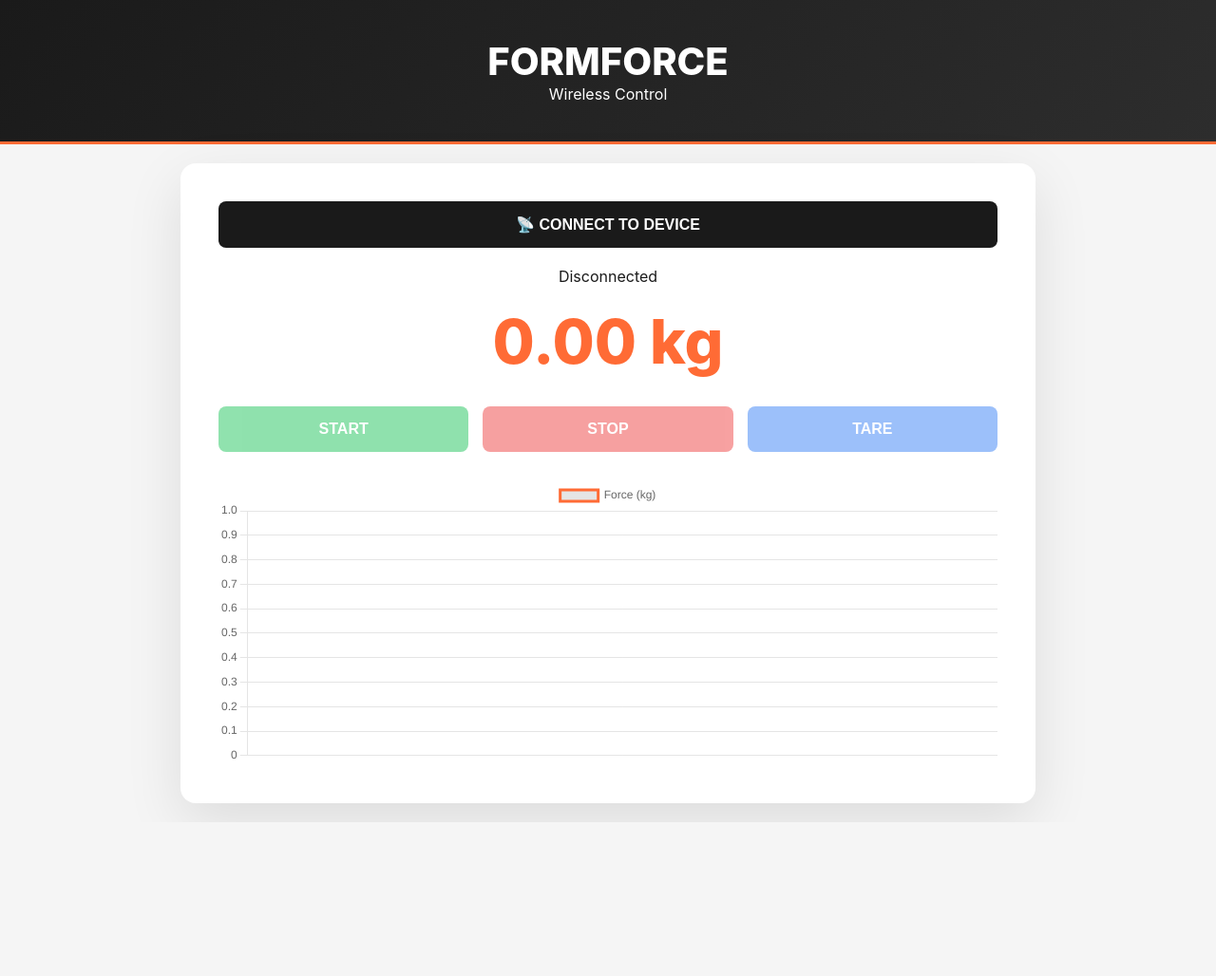
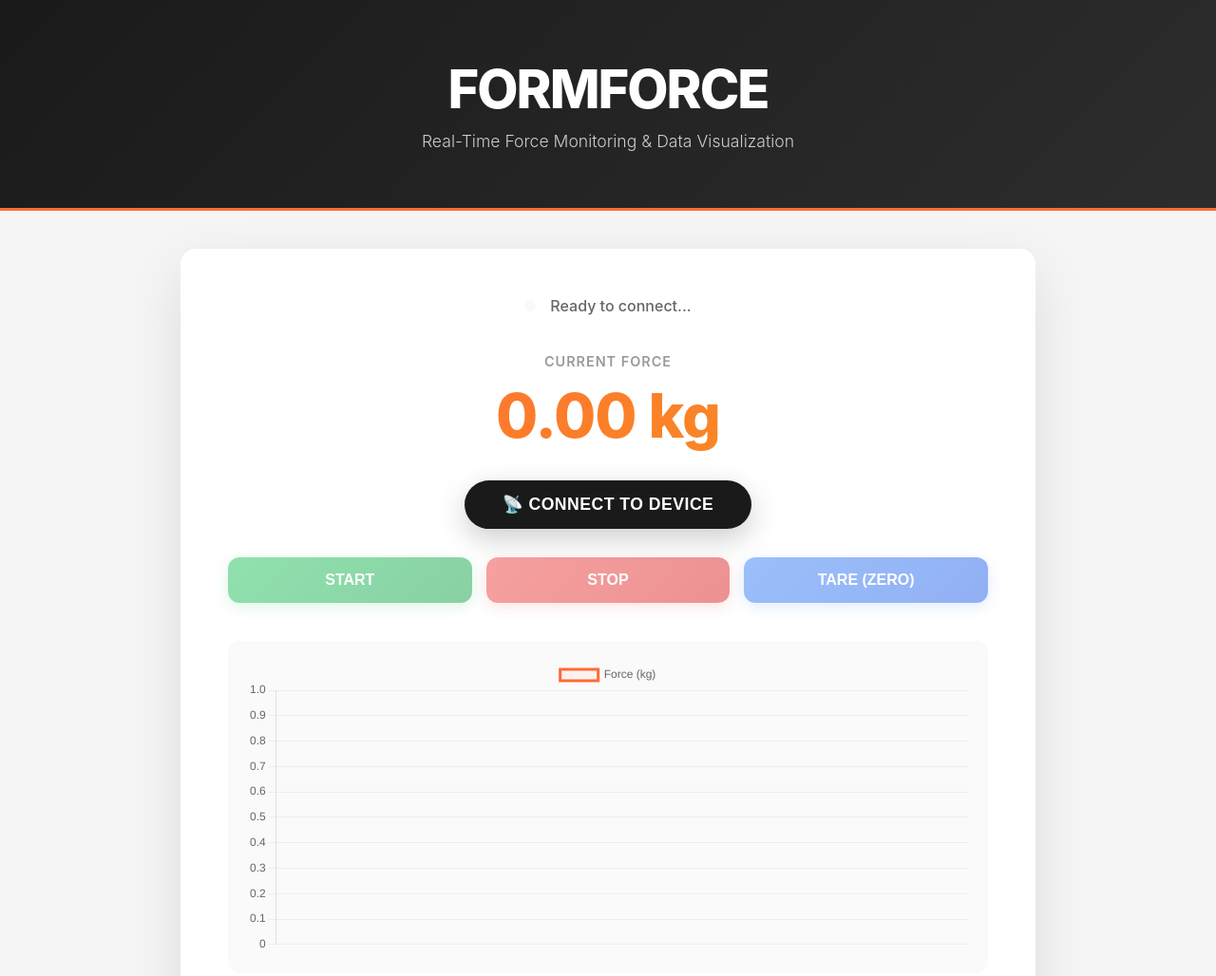
Before and after one commit to Jericho-M/FormForce, a plain HTML site: page index.html in a window 1280 px wide. Shown: the top 1028 px of the page at 95% size. Before the commit the page ends 866 px from the top, so only its background shows below. Drawn offline with nearby package versions, Linux system fonts and the light colour scheme.

Commit message:
button logic for start/stop/tare

```diff
--- a/index.html
+++ b/index.html
@@ -3,53 +3,82 @@
 <head>
     <meta charset="UTF-8">
     <meta name="viewport" content="width=device-width, initial-scale=1.0">
-    <title>FormForce - Control Center</title>
+    <title>FormForce - Real-Time Force Monitoring</title>
     <script src="https://cdn.jsdelivr.net/npm/chart.js"></script>
     <style>
-        /* Keeping your existing styles */
         * { margin: 0; padding: 0; box-sizing: border-box; }
         body { font-family: -apple-system, BlinkMacSystemFont, "Segoe UI", Roboto, Helvetica, Arial, sans-serif; background: #f5f5f5; color: #1a1a1a; min-height: 100vh; display: flex; flex-direction: column; }
-        .header { background: linear-gradient(135deg, #1a1a1a 0%, #2d2d2d 100%); color: white; padding: 40px 20px; text-align: center; border-bottom: 3px solid #ff6b35; }
-        .header h1 { font-size: 2.5rem; font-weight: 800; text-transform: uppercase; }
-        .container { flex: 1; display: flex; justify-content: center; align-items: center; padding: 20px; }
-        .content { max-width: 900px; width: 100%; background: white; border-radius: 16px; box-shadow: 0 20px 60px rgba(0,0,0,0.1); padding: 40px; text-align: center; }
 
-        #valueDisplay { font-size: 4rem; font-weight: 800; color: #ff6b35; margin: 20px 0; }
+        .header { background: linear-gradient(135deg, #1a1a1a 0%, #2d2d2d 100%); color: white; padding: 60px 20px; text-align: center; border-bottom: 3px solid #ff6b35; }
+        .header h1 { font-size: 3.5rem; font-weight: 800; letter-spacing: -2px; margin-bottom: 10px; text-transform: uppercase; }
+        .header p { font-size: 1.1rem; color: #ccc; font-weight: 300; }
+
+        .container { flex: 1; display: flex; justify-content: center; align-items: center; padding: 40px 20px; }
+        .content { max-width: 900px; width: 100%; background: white; border-radius: 16px; box-shadow: 0 20px 60px rgba(0,0,0,0.1); padding: 50px; }
+
+        .status-container { display: flex; align-items: center; justify-content: center; gap: 15px; margin-bottom: 40px; }
+        .status-dot { width: 12px; height: 12px; border-radius: 50%; background-color: #e0e0e0; animation: pulse-off 2s infinite; }
+        .status-dot.connected { background-color: #4ade80; animation: pulse 2s infinite; }
+        @keyframes pulse { 0%, 100% { opacity: 1; } 50% { opacity: 0.5; } }
+        @keyframes pulse-off { 0%, 100% { opacity: 0.4; } 50% { opacity: 0.2; } }
+        #status { font-size: 1rem; color: #666; font-weight: 500; }
+
+        .value-display-container { text-align: center; margin-bottom: 30px; }
+        #valueDisplay { font-size: 4rem; font-weight: 800; background: linear-gradient(135deg, #ff6b35 0%, #f7931e 100%); -webkit-background-clip: text; -webkit-text-fill-color: transparent; background-clip: text; margin: 10px 0; letter-spacing: -1px; }
+        .value-label { font-size: 0.9rem; color: #999; text-transform: uppercase; letter-spacing: 1px; font-weight: 600; }
+
+        /* Connection Button */
+        .connect-container { text-align: center; margin-bottom: 30px; }
+        #connectBtn { padding: 15px 40px; font-size: 1.1rem; font-weight: 600; border: none; border-radius: 50px; cursor: pointer; transition: all 0.3s ease; text-transform: uppercase; letter-spacing: 0.5px; background: #1a1a1a; color: white; box-shadow: 0 10px 30px rgba(0,0,0,0.2); }
+        #connectBtn:hover:not(:disabled) { transform: translateY(-3px); box-shadow: 0 15px 40px rgba(0,0,0,0.3); }
+        #connectBtn:disabled { background: #4ade80; cursor: default; box-shadow: none; }
 
         /* Control Buttons Grid */
-        .controls { display: grid; grid-template-columns: 1fr 1fr 1fr; gap: 15px; margin: 30px 0; }
+        .control-grid { display: grid; grid-template-columns: 1fr 1fr 1fr; gap: 15px; margin-bottom: 40px; }
+        .control-btn { padding: 15px; font-size: 1rem; font-weight: 700; border: none; border-radius: 12px; cursor: pointer; transition: all 0.2s ease; text-transform: uppercase; color: white; opacity: 0.5; pointer-events: none; }
 
-        .btn { padding: 15px; font-size: 1rem; font-weight: bold; border: none; border-radius: 8px; cursor: pointer; text-transform: uppercase; transition: transform 0.2s; color: white; }
-        .btn:active { transform: scale(0.95); }
-        .btn:disabled { opacity: 0.5; cursor: not-allowed; }
+        /* Enabled State */
+        .control-btn.active { opacity: 1; pointer-events: auto; }
+        .control-btn:active { transform: scale(0.95); }
 
-        .btn-start { background-color: #22c55e; } /* Green */
-        .btn-stop { background-color: #ef4444; }  /* Red */
-        .btn-tare { background-color: #3b82f6; }  /* Blue */
+        .btn-start { background: linear-gradient(135deg, #22c55e 0%, #16a34a 100%); box-shadow: 0 4px 15px rgba(34, 197, 94, 0.3); }
+        .btn-stop  { background: linear-gradient(135deg, #ef4444 0%, #dc2626 100%); box-shadow: 0 4px 15px rgba(239, 68, 68, 0.3); }
+        .btn-tare  { background: linear-gradient(135deg, #3b82f6 0%, #2563eb 100%); box-shadow: 0 4px 15px rgba(59, 130, 246, 0.3); }
 
-        #connectBtn { background: #1a1a1a; width: 100%; margin-bottom: 20px; }
+        .chart-container { position: relative; height: 350px; background: #fafafa; padding: 20px; border-radius: 12px; }
+        canvas { max-width: 100%; }
+        .footer { text-align: center; padding: 20px; color: #999; font-size: 0.9rem; }
 
-        .chart-container { height: 300px; width: 100%; }
+        @media (max-width: 768px) { .header h1 { font-size: 2.5rem; } .content { padding: 30px 20px; } #valueDisplay { font-size: 2.5rem; } .control-grid { grid-template-columns: 1fr; } }
     </style>
 </head>
 <body>
 
     <div class="header">
         <h1>FormForce</h1>
-        <p>Wireless Control</p>
+        <p>Real-Time Force Monitoring & Data Visualization</p>
     </div>
 
     <div class="container">
         <div class="content">
-            <button id="connectBtn" class="btn" onclick="connectToBLE()">📡 Connect to Device</button>
-            <p id="status">Disconnected</p>
+            <div class="status-container">
+                <div class="status-dot" id="statusDot"></div>
+                <p id="status">Ready to connect...</p>
+            </div>
 
-            <h2 id="valueDisplay">0.00 kg</h2>
+            <div class="value-display-container">
+                <p class="value-label">Current Force</p>
+                <h2 id="valueDisplay">0.00 kg</h2>
+            </div>
 
-            <div class="controls">
-                <button class="btn btn-start" onclick="sendCommand('start')" disabled>Start</button>
-                <button class="btn btn-stop" onclick="sendCommand('stop')" disabled>Stop</button>
-                <button class="btn btn-tare" onclick="sendCommand('tare')" disabled>Tare</button>
+            <div class="connect-container">
+                <button id="connectBtn" onclick="connectToBLE()">📡 Connect to Device</button>
+            </div>
+
+            <div class="control-grid">
+                <button class="control-btn btn-start" onclick="sendCommand('start')">Start</button>
+                <button class="control-btn btn-stop" onclick="sendCommand('stop')">Stop</button>
+                <button class="control-btn btn-tare" onclick="sendCommand('tare')">Tare (Zero)</button>
             </div>
 
             <div class="chart-container">
@@ -58,24 +87,54 @@
         </div>
     </div>
 
+    <div class="footer">
+        <p>Fall 2025 Hackathon Project by Jericho & Peter</p>
+    </div>
+
     <script>
         // --- CONFIGURATION ---
+        // UUIDs MUST match the Arduino Sketch exactly
         const serviceUUID = "19b10000-e8f2-537e-4f6c-d104768a1214";
-        const notifyUUID =  "19b10001-e8f2-537e-4f6c-d104768a1214"; // Read
-        const commandUUID = "19b10002-e8f2-537e-4f6c-d104768a1214"; // Write (New!)
+        const notifyUUID =  "19b10001-e8f2-537e-4f6c-d104768a1214"; // Read Data
+        const commandUUID = "19b10002-e8f2-537e-4f6c-d104768a1214"; // Send Commands
 
         let device, server, service, notifyChar, commandChar;
         const ctx = document.getElementById('forceChart').getContext('2d');
 
+        // Setup Chart
         const chart = new Chart(ctx, {
             type: 'line',
-            data: { labels: [], datasets: [{ label: 'Force (kg)', data: [], borderColor: '#ff6b35', tension: 0.3, fill: true }] },
-            options: { responsive: true, maintainAspectRatio: false, animation: false, scales: { x: { display: false } } }
+            data: {
+                labels: [],
+                datasets: [{
+                    label: 'Force (kg)',
+                    data: [],
+                    borderColor: 'rgb(255, 107, 53)',
+                    backgroundColor: 'rgba(255, 107, 53, 0.05)',
+                    borderWidth: 3,
+                    fill: true,
+                    tension: 0.3,
+                    pointRadius: 4,
+                    pointBackgroundColor: 'rgb(255, 107, 53)',
+                    pointBorderColor: 'white',
+                    pointBorderWidth: 2,
+                }]
+            },
+            options: {
+                responsive: true,
+                maintainAspectRatio: false,
+                animation: false,
+                scales: {
+                    y: { beginAtZero: true, grid: { color: 'rgba(0,0,0,0.05)' } },
+                    x: { display: false } // Hide X axis labels for cleaner look
+                }
+            }
         });
 
         async function connectToBLE() {
             try {
                 document.getElementById('status').innerText = "Scanning...";
+                document.getElementById('statusDot').style.animation = 'pulse 1s infinite';
 
                 device = await navigator.bluetooth.requestDevice({
                     acceptAllDevices: true,
@@ -86,37 +145,46 @@
                 server = await device.gatt.connect();
                 service = await server.getPrimaryService(serviceUUID);
 
-                // 1. Get Notification Characteristic (For Reading Data)
+                // 1. Get Notification Characteristic (Read)
                 notifyChar = await service.getCharacteristic(notifyUUID);
                 await notifyChar.startNotifications();
                 notifyChar.addEventListener('characteristicvaluechanged', handleData);
 
-                // 2. Get Command Characteristic (For Sending Commands)
-                commandChar = await service.getCharacteristic(commandUUID);
+                // 2. Get Command Characteristic (Write)
+                try {
+                    commandChar = await service.getCharacteristic(commandUUID);
+                    // Enable buttons
+                    document.querySelectorAll('.control-btn').forEach(btn => btn.classList.add('active'));
+                } catch (e) {
+                    console.warn("Command Characteristic not found. Make sure Arduino code is updated.");
+                }
 
                 // UI Updates
                 document.getElementById('status').innerText = "Connected";
-                document.getElementById('connectBtn').style.display = 'none';
+                document.getElementById('statusDot').classList.add('connected');
+                document.getElementById('connectBtn').disabled = true;
+                document.getElementById('connectBtn').innerText = "Connected";
 
-                // Enable Control Buttons
-                document.querySelectorAll('.controls button').forEach(b => b.disabled = false);
+                device.addEventListener('gattserverdisconnected', onDisconnect);
 
             } catch (error) {
                 console.error(error);
                 document.getElementById('status').innerText = "Error: " + error;
+                document.getElementById('statusDot').style.animation = 'pulse-off 2s infinite';
             }
         }
 
-        // --- NEW FUNCTION TO SEND COMMANDS ---
         async function sendCommand(cmd) {
-            if (!commandChar) return;
+            if (!commandChar) {
+                alert("Not connected or Arduino code is outdated!");
+                return;
+            }
             try {
-                // Encode string to bytes
                 const encoder = new TextEncoder();
                 await commandChar.writeValue(encoder.encode(cmd));
-                console.log("Sent: " + cmd);
+                console.log("Sent Command: " + cmd);
             } catch (e) {
-                console.error("Send failed", e);
+                console.error("Failed to send command", e);
             }
         }
 
@@ -135,6 +203,14 @@
             chart.data.datasets[0].data.push(massKg);
             chart.update();
         }
+
+        function onDisconnect() {
+            document.getElementById('status').innerText = "Disconnected";
+            document.getElementById('statusDot').classList.remove('connected');
+            document.getElementById('connectBtn').disabled = false;
+            document.getElementById('connectBtn').innerText = "📡 Connect to Device";
+            document.querySelectorAll('.control-btn').forEach(btn => btn.classList.remove('active'));
+        }
     </script>
 </body>
 </html>
```
